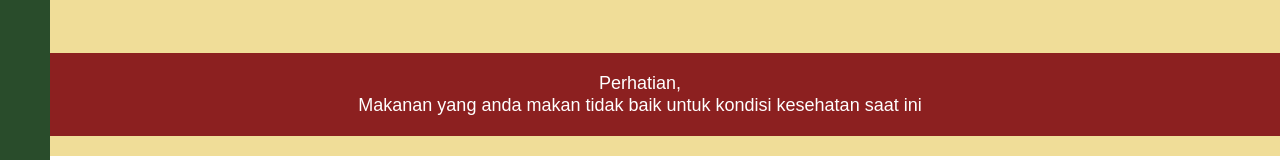
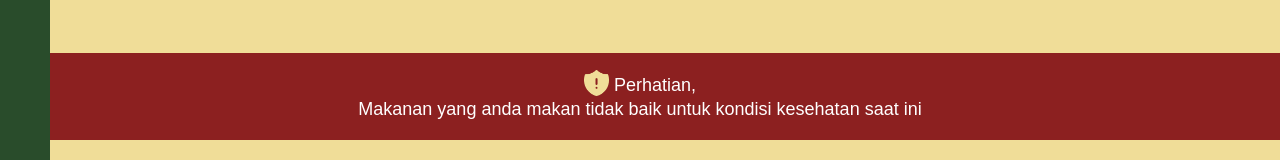
Before and after one commit to Bluewin01/wellnav-front-end, a React (Create React App) app: page /nutrition-tracking/food-choices/nutrition-data in a window 1280 px wide. Shown: the part 557-717 px from the top of the page. Built offline with nearby package versions, Linux system fonts and the light colour scheme; a web font is replaced by a local one.

Commit message:
add Subtract Image to warning message

```diff
--- a/src/components/WarningMessage/WarningMessage.css
+++ b/src/components/WarningMessage/WarningMessage.css
@@ -11,16 +11,15 @@
     padding: 20px;
     z-index: 9999;
     text-align: center;
+}
 
-
+.subtract-image{
+    width:25px;
+    transform: translateY(-3px);
+    margin-right: 5px;
 }
 
 .warning-message-container h1 {
     margin: 0;
     font-size: 18px;
 }
-
-.warninng-message-container p {
-    margin: 0;
-    font-size: 16px;
-}
--- a/src/components/WarningMessage/WarningMessage.jsx
+++ b/src/components/WarningMessage/WarningMessage.jsx
@@ -1,10 +1,18 @@
 import React from "react";
 import "../WarningMessage/WarningMessage.css";
+import subtractImage from "../../Assets/Subtract.png";
 
 const WarningMessage = () => {
   return (
     <div className="warning-message-container">
-      <h1>Perhatian,</h1>
+      <h1>
+        <img
+          src={subtractImage}
+          alt="subtractImage"
+          className="subtract-image"
+        ></img>
+        Perhatian,
+      </h1>
       <h1>
         Makanan yang anda makan tidak baik untuk kondisi kesehatan saat ini
       </h1>
```
Also changed, not shown: src/Assets/Subtract.png (added).
